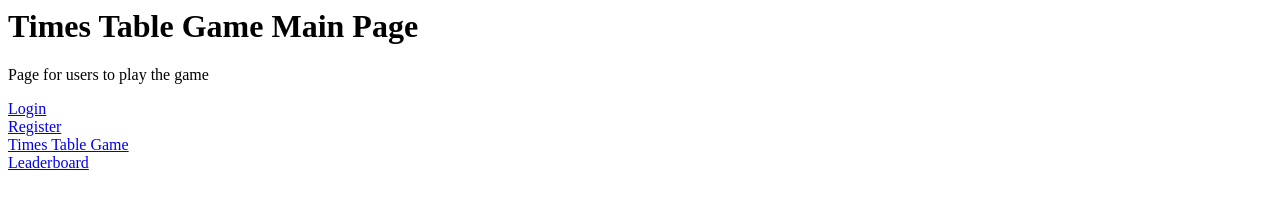
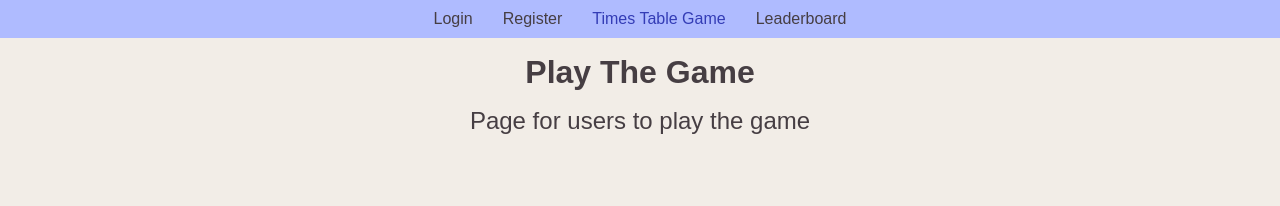
Before and after one commit to rahulkapoor-bbd/LevelUp_5_Security_Times_Tables_App, a website: page views/timestablegame.html in a window 1280 px wide. Drawn offline with Linux system fonts and the light colour scheme.

Commit message:
Added some basic styling

```diff
--- /dev/null
+++ b/public/stylesheets/leaderboard.css
@@ -0,0 +1,68 @@
+:root {
+    --text_color: rgb(70, 62, 67);
+    --button-color: #3F51B5;
+    --nav_color: #afbbff;
+    --button-hover-color:#1e2759;
+    --submit-text-color: #FFFF;
+    --background_colour: rgb(242, 237, 231);
+    --backgroung_color_inv: rgba(242, 237, 231, 0);
+    --background_colour_op: rgba(242, 237, 231, .5)
+}
+
+* {
+    padding: 0%;
+    margin: 0;
+    overflow-y: hidden;
+    overflow-x: hidden;
+}
+
+nav {
+    margin: 0;
+    padding: 0;
+}
+
+nav ul {
+    list-style-type: none;
+    display: flex;
+    justify-content: center;
+    padding: 10px;
+    background-color: var(--nav_color);
+}
+
+nav a {
+    color: var(--text_color);
+    text-decoration: none;
+    padding: 10px;
+    margin: 0 5px;
+    transition: color 0.3s ease;
+    font-family: 'Arial', sans-serif;
+}
+
+nav a:hover {
+    color: #b63333;
+}
+
+nav a.active {
+    color: #333cb6;
+}
+
+body{
+    background-color: var(--background_colour);
+    width: 100vw;
+    height: 100vh;
+}
+
+h1{
+    margin: 1rem 0rem 1rem 0rem;
+    text-align: center;
+    color: var(--text_color);
+    font-size: 2rem;
+    font-family: 'Raleway', sans-serif;
+}
+
+p {
+    text-align: center;
+    color: var(--text_color);
+    font-size: 1.5rem;
+    font-family: 'Raleway', sans-serif;
+}
--- a/public/stylesheets/login.css
+++ b/public/stylesheets/login.css
@@ -14,6 +14,7 @@
     overflow-y: hidden;
     overflow-x: hidden;
 }
+
 body{
     background-color: var(--background_colour);
     width: 100vw;
--- /dev/null
+++ b/public/stylesheets/register.css
@@ -0,0 +1,37 @@
+:root {
+    --text_color: rgb(70, 62, 67);
+    --button-color: #3F51B5;
+    --button-hover-color:#1e2759;
+    --submit-text-color: #FFFF;
+    --background_colour: rgb(242, 237, 231);
+    --backgroung_color_inv: rgba(242, 237, 231, 0);
+    --background_colour_op: rgba(242, 237, 231, .5)
+}
+
+* {
+    padding: 0%;
+    margin: 0;
+    overflow-y: hidden;
+    overflow-x: hidden;
+}
+
+body{
+    background-color: var(--background_colour);
+    width: 100vw;
+    height: 100vh;
+}
+
+h1{
+    margin: 1rem 0rem 1rem 0rem;
+    text-align: center;
+    color: var(--text_color);
+    font-size: 2rem;
+    font-family: 'Raleway', sans-serif;
+}
+
+p {
+    text-align: center;
+    color: var(--text_color);
+    font-size: 1.5rem;
+    font-family: 'Raleway', sans-serif;
+}
--- /dev/null
+++ b/public/stylesheets/timestablegame.css
@@ -0,0 +1,68 @@
+:root {
+    --text_color: rgb(70, 62, 67);
+    --nav_color: #afbbff;
+    --button-color: #3F51B5;
+    --button-hover-color:#1e2759;
+    --submit-text-color: #FFFF;
+    --background_colour: rgb(242, 237, 231);
+    --backgroung_color_inv: rgba(242, 237, 231, 0);
+    --background_colour_op: rgba(242, 237, 231, .5)
+}
+
+* {
+    padding: 0%;
+    margin: 0;
+    overflow-y: hidden;
+    overflow-x: hidden;
+}
+
+body{
+    background-color: var(--background_colour);
+    width: 100vw;
+    height: 100vh;
+}
+
+nav {
+    margin: 0;
+    padding: 0;
+}
+
+nav ul {
+    list-style-type: none;
+    display: flex;
+    justify-content: center;
+    padding: 10px;
+    background-color: var(--nav_color);
+}
+
+nav a {
+    color: var(--text_color);
+    text-decoration: none;
+    padding: 10px;
+    margin: 0 5px;
+    transition: color 0.3s ease;
+    font-family: 'Arial', sans-serif;
+}
+
+nav a:hover {
+    color: #b63333;
+}
+
+nav a.active {
+    color: #333cb6;
+}
+
+h1{
+    margin: 1rem 0rem 1rem 0rem;
+    text-align: center;
+    color: var(--text_color);
+    font-size: 2rem;
+    font-family: 'Raleway', sans-serif;
+}
+
+p {
+    text-align: center;
+    color: var(--text_color);
+    font-size: 1.5rem;
+    font-family: 'Raleway', sans-serif;
+}
--- a/views/timestablegame.html
+++ b/views/timestablegame.html
@@ -2,18 +2,23 @@
   <title>
     Times Table Game
   </title>
-  <link rel='stylesheet' href='/stylesheets/style.css' />
+  <link rel='stylesheet' href='/stylesheets/timestablegame.css' />
 </head>
 
+<nav>
+  <ul>
+    <li><a href="/">Login</a></li>
+    <li><a href="/register">Register</a></li>
+    <li><a class="active" href="/timestablegame">Times Table Game</a></li>
+    <li><a href="/leaderboard">Leaderboard</a></li>
+  </ul>
+</nav>
+
 <body>
-  <h1>Times Table Game Main Page</h1>
-  <p>Page for users to play the game</p>
-  <section>
-    <a href="/">Login</a>
-    <a href="/register">Register</a>
-    <a href="/timestablegame">Times Table Game</a>
-    <a href="/leaderboard">Leaderboard</a>
-  </section>
+  <main>
+    <h1>Play The Game</h1>
+    <p>Page for users to play the game</p>
+  </main>
 </body>
 
 </html>
```
Also changed, not shown: views/leaderboard.html (+10 -7 lines), views/register.html (+1 -1 lines), 1 other file.
